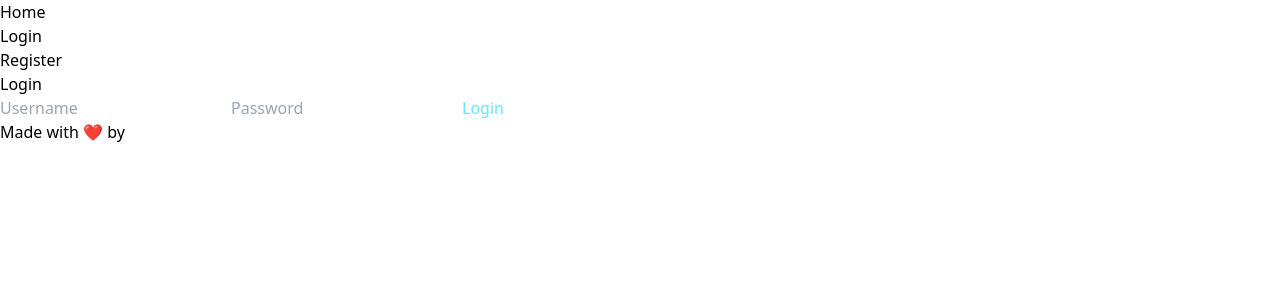
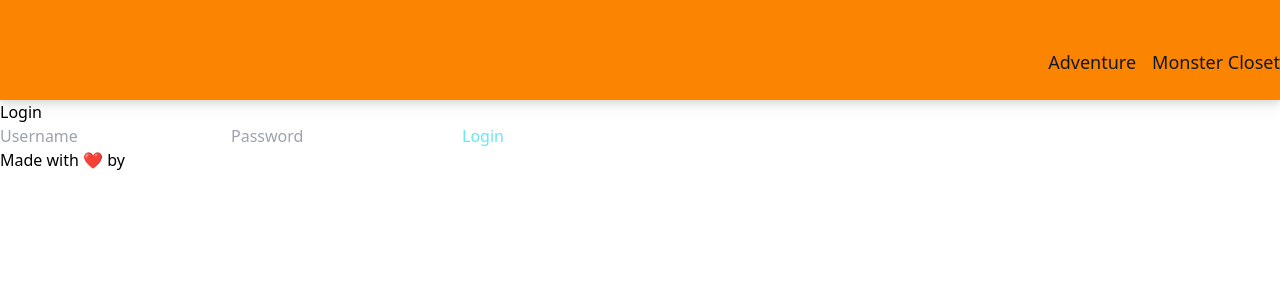
Before and after one commit to topcowmoo/futuristic-wound, a React (Vite) app in the folder client/: page / in a window 1280 px wide. Shown: the top 300 px of the page. Built offline with nearby package versions, Linux system fonts and the light colour scheme.

Commit message:
initialize custom colour bg for header

```diff
--- a/client/src/components/Header.jsx
+++ b/client/src/components/Header.jsx
@@ -1,19 +1,9 @@
+import Navbar from './Navbar';
+
 const Header = () => {
   return (
-    <header>
-      <nav>
-        <ul>
-          <li>
-            Home
-          </li>
-          <li>
-           Login
-          </li>
-          <li>
-            Register
-          </li>
-        </ul>
-      </nav>
+    <header className="header border-b-2 lg:border-b-0 lg:h-[100px] drop-shadow-lg bg-baketomo">
+      <Navbar />
     </header>
   );
 };
--- a/client/src/components/Navbar.jsx
+++ b/client/src/components/Navbar.jsx
@@ -0,0 +1,25 @@
+import { Link, useLocation } from 'react-router-dom';
+
+const Navbar = () => {
+    const currentPage = useLocation().pathname;
+    const pages = [
+        ['Adventure', '/Adventure'],
+        ['Monster Closet', '/Closet'],
+    ];
+    return (
+        <nav className="flex items-center space-x-4 mx-auto lg:float-right lg:mt-12">
+            {pages.map(([title, url]) => (
+                <Link
+                    key={url}
+                    to={url}
+                    className={`text-lg font-medium ${
+                        currentPage === url ? 'text-blue-700' : 'text-gray-900'
+                    }`}
+                >
+                    {title}
+                </Link>
+            ))}
+        </nav>
+    );
+}
+export default Navbar;
--- a/client/src/main.jsx
+++ b/client/src/main.jsx
@@ -13,6 +13,7 @@ import Shop from "./pages/Shop.jsx";
 import Login from "./pages/Login.jsx";
 import Error from "./pages/Error.jsx";
 import Signup from "./pages/Signup.jsx";
+import Closet from "./pages/Closet.jsx"
 
 // Page Router
 const router = createBrowserRouter([
@@ -28,6 +29,10 @@ const router = createBrowserRouter([
       {
         path: "Home",
         element: <Home />,
+      },
+      {
+        path: "Closet",
+        element: <Closet />,
       },
       {
         path: "Adventure",
--- /dev/null
+++ b/client/src/pages/Closet.jsx
@@ -0,0 +1,10 @@
+const Closet = () => {
+    return (
+        <div className="flex flex-col items-center justify-center min-h-screen py-2">
+            <h1 className="text-6xl font-bold">Monster Closet</h1>
+            <p className="mt-3 text-2xl">Coming soon!</p>
+        </div>
+    );
+}
+
+export default Closet;
--- a/client/tailwind.config.js
+++ b/client/tailwind.config.js
@@ -2,7 +2,11 @@
 export default {
   content: ["./index.html", "./src/**/*.{js,ts,jsx,tsx}"],
   theme: {
-    extend: {},
+    extend: {
+      colors: {
+        baketomo: "#FB8500",
+      },
+    },
   },
   plugins: [],
 };
```
